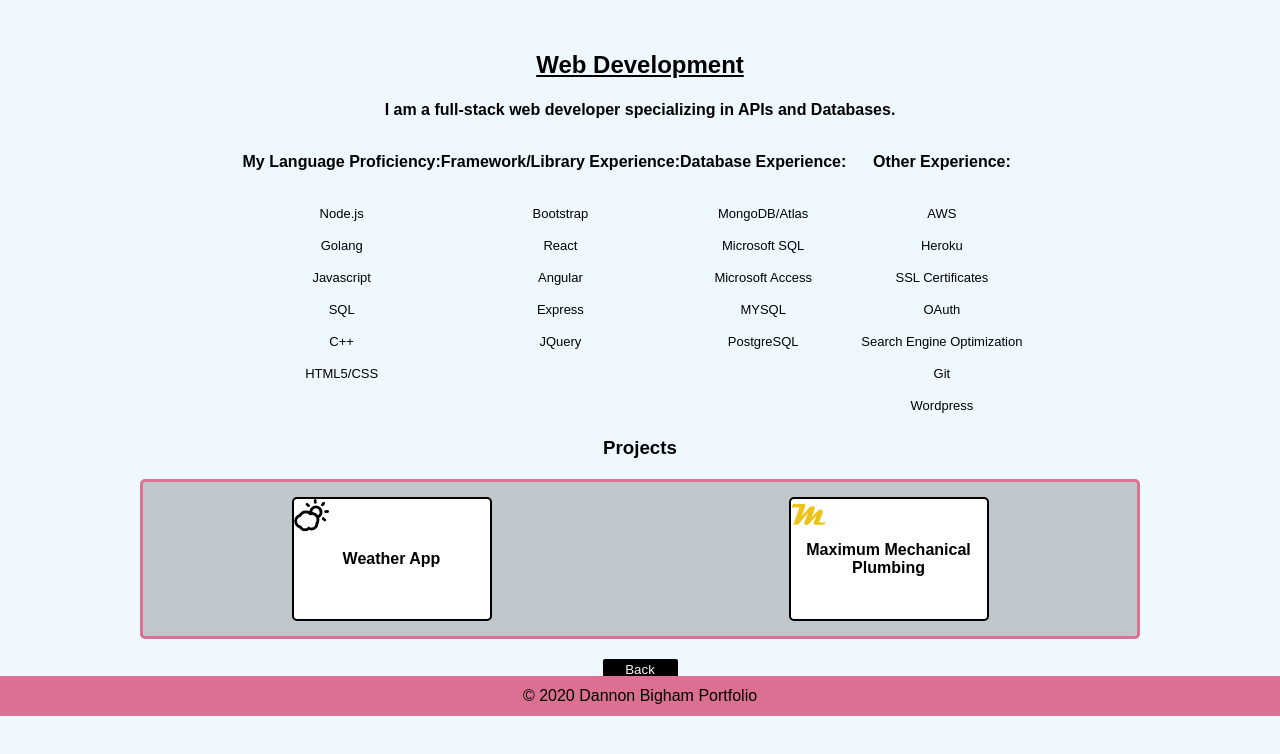
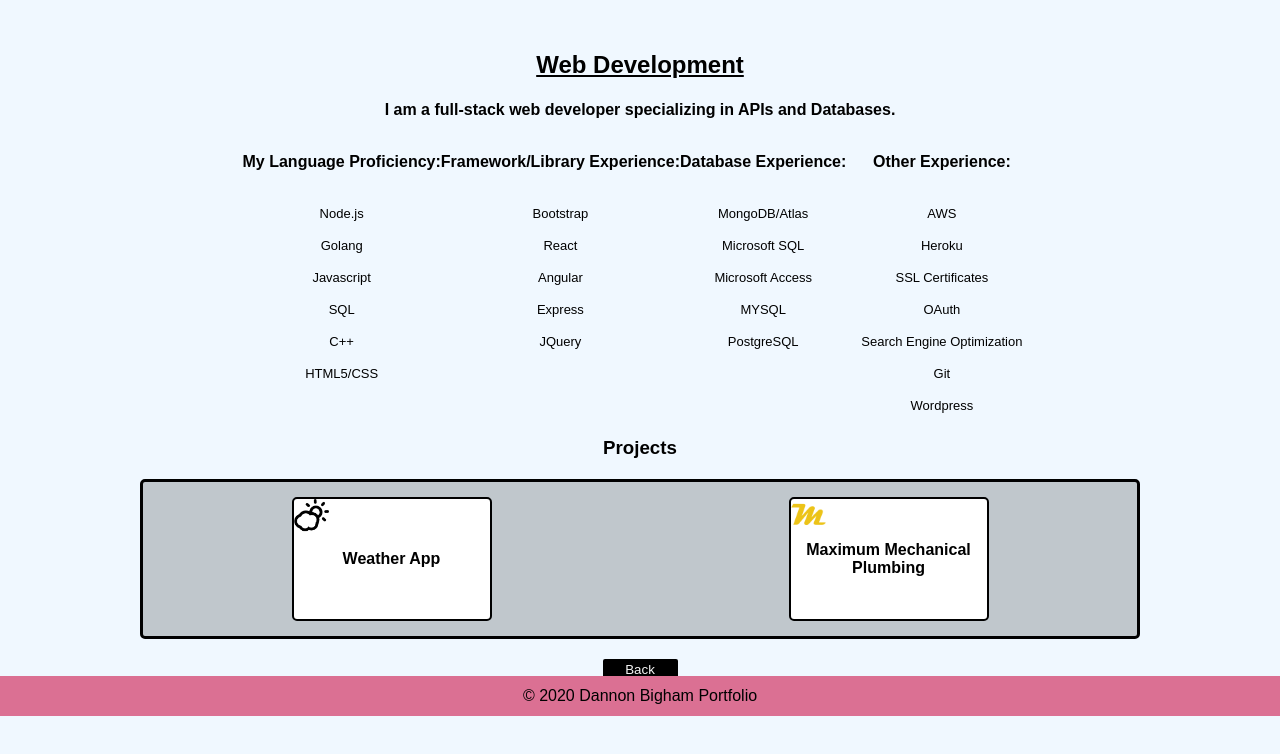
Before and after one commit to dannonb/Portfolio2020, a website: page pub/index.html in a window 1280 px wide. Both pictures are taken after a click on the button "Web". Shown: the part 84-838 px from the top of the page. Drawn offline with Linux system fonts and the light colour scheme.

Commit message:
changing border color of web examples

```diff
--- a/pub/style.css
+++ b/pub/style.css
@@ -228,7 +228,7 @@ footer {
     height: 20vh;
     background-color: rgba(0, 0, 0, 0.2);
     margin: 20px;
-    border: 3px solid palevioletred;
+    border: 3px solid black;
     border-radius: 5px;
     align-items: center;
     justify-content: center;
```
